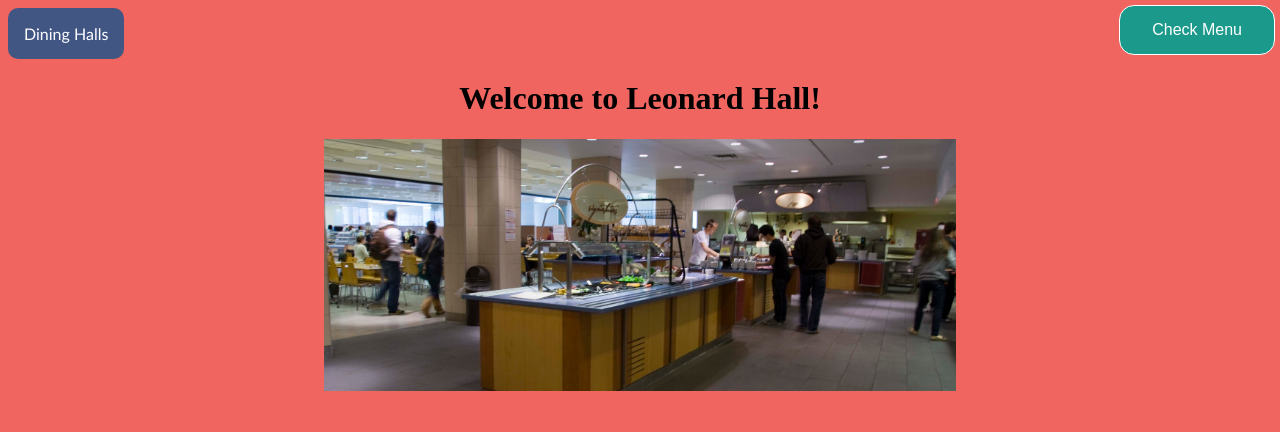
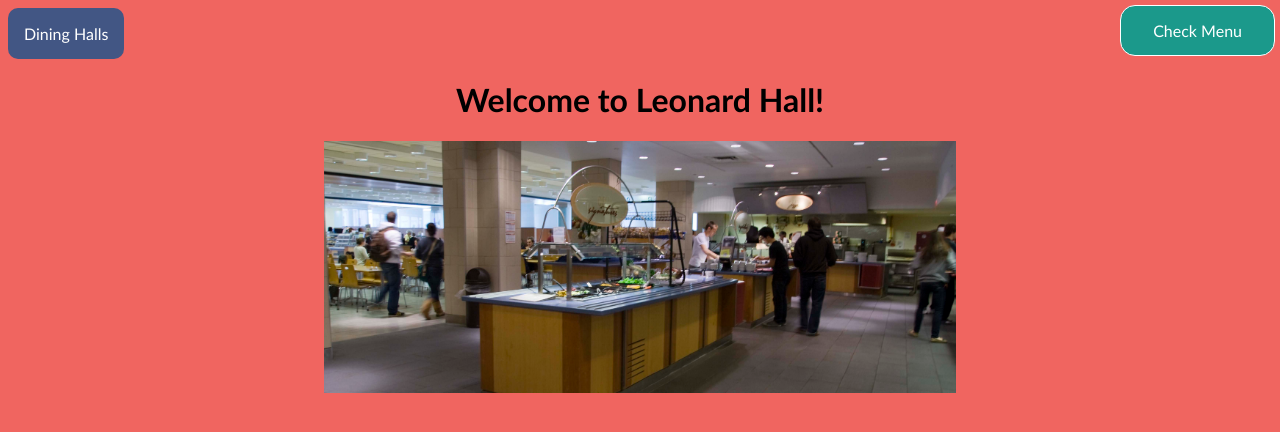
Before and after one commit to MLHDegenerates/DiningHallApp, a Flask app: page /Leonard in a window 1280 px wide. Shown: the top 432 px of the page. Run offline with Flask 2, Linux system fonts and the light colour scheme.

Commit message:
css fuckery

```diff
--- a/app/templates/Leonard.html
+++ b/app/templates/Leonard.html
@@ -5,6 +5,7 @@
     <style>
     body {
     background-color: #F06560;
+    font-family: Optima, Segoe, "Segoe UI", Candara, Calibri, Arial, sans-serif;
     }
 
     h1 {
@@ -26,6 +27,8 @@
     text-decoration: none;
     display: inline-block;
     font-size: 16px;
+    cursor: pointer;
+    font-family: Optima, Segoe, "Segoe UI", Candara, Calibri, Arial, sans-serif;
 }
     </style>
 </head>
```
